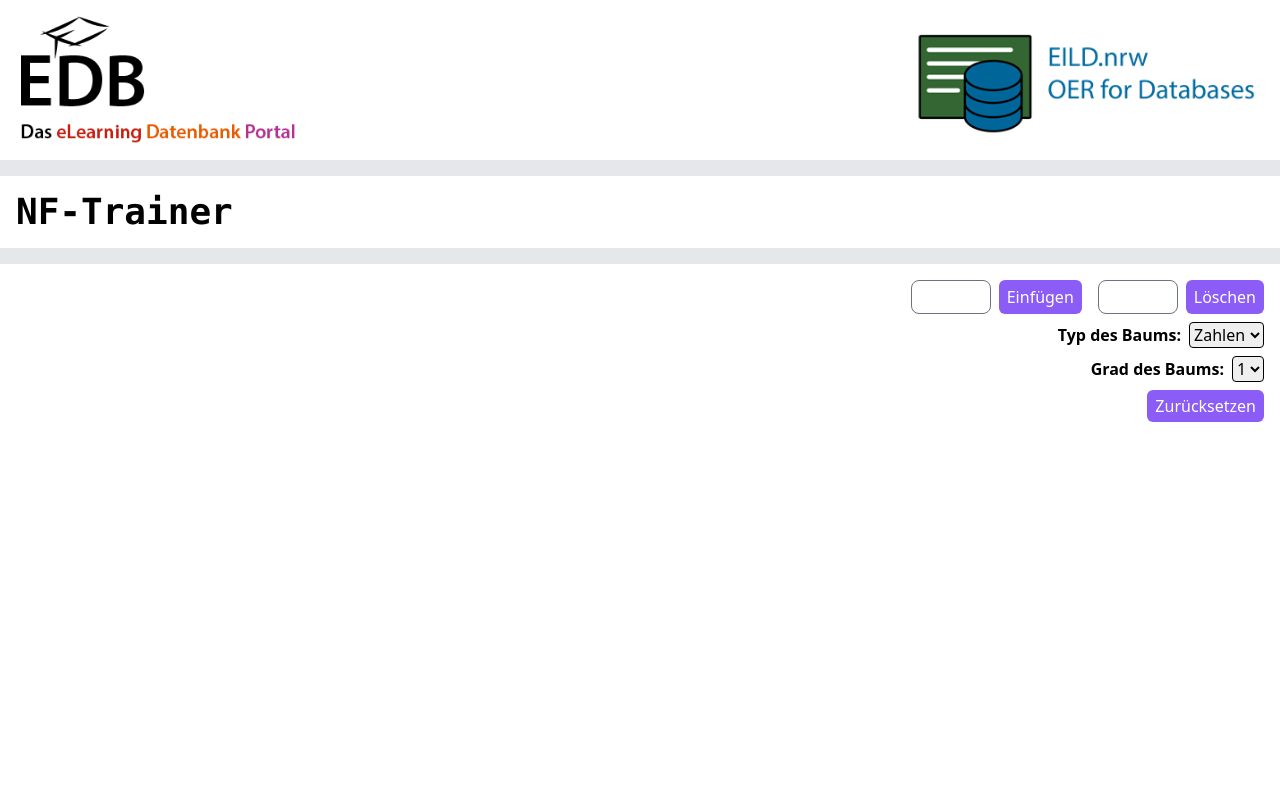
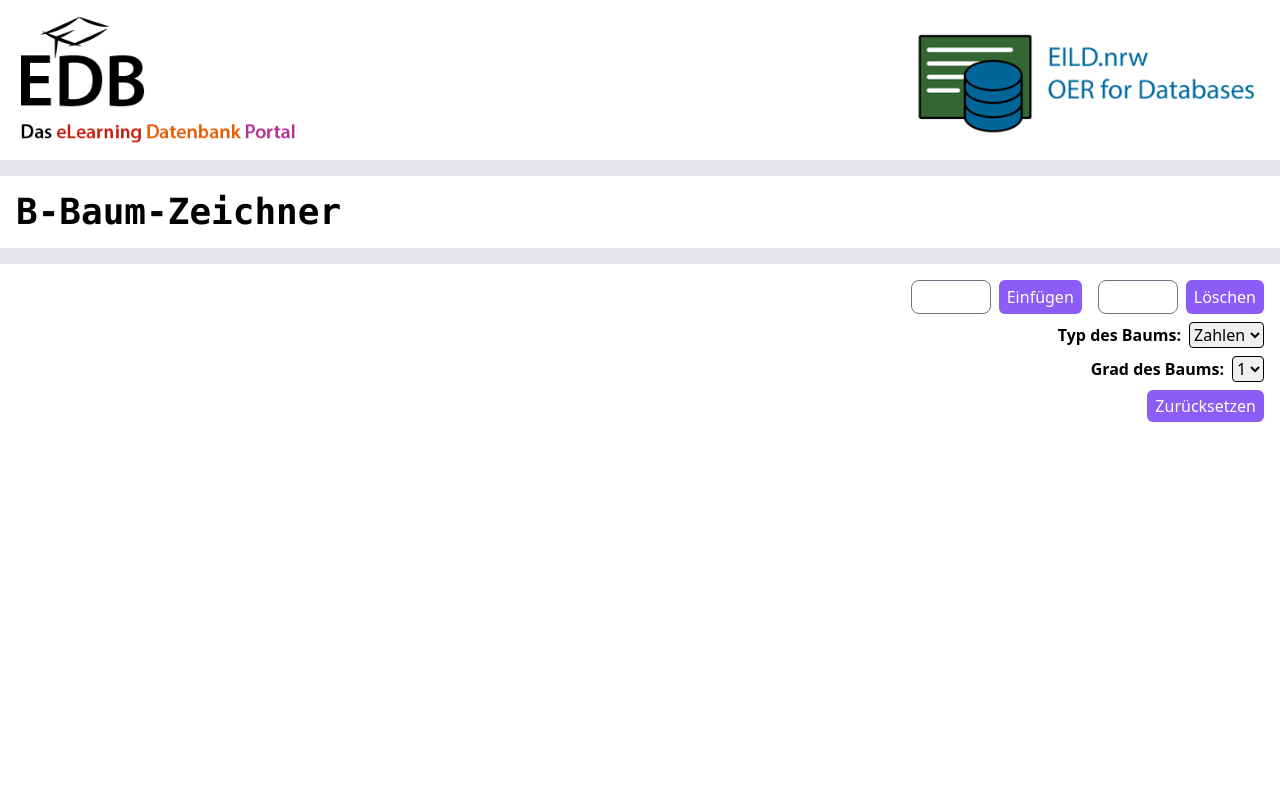
Before and after one commit to orca-nrw/b-tree, a React (Create React App) app: page / in a window 1280 px wide. Shown: the top 800 px of the page. Built offline with nearby package versions, Linux system fonts and the light colour scheme.

Commit message:
Fixed typo

```diff
--- a/src/Components/BTree.tsx
+++ b/src/Components/BTree.tsx
@@ -52,7 +52,7 @@ export const BTree = () => {
   return (
     <>
       <div className="bg-white p-4">
-          <h1 className="no-underline text-black text-4xl font-semibold font-mono">NF-Trainer</h1>
+          <h1 className="no-underline text-black text-4xl font-semibold font-mono">B-Baum-Zeichner</h1>
       </div>
       <div className="bg-white p-4">
         <InputBar
```
